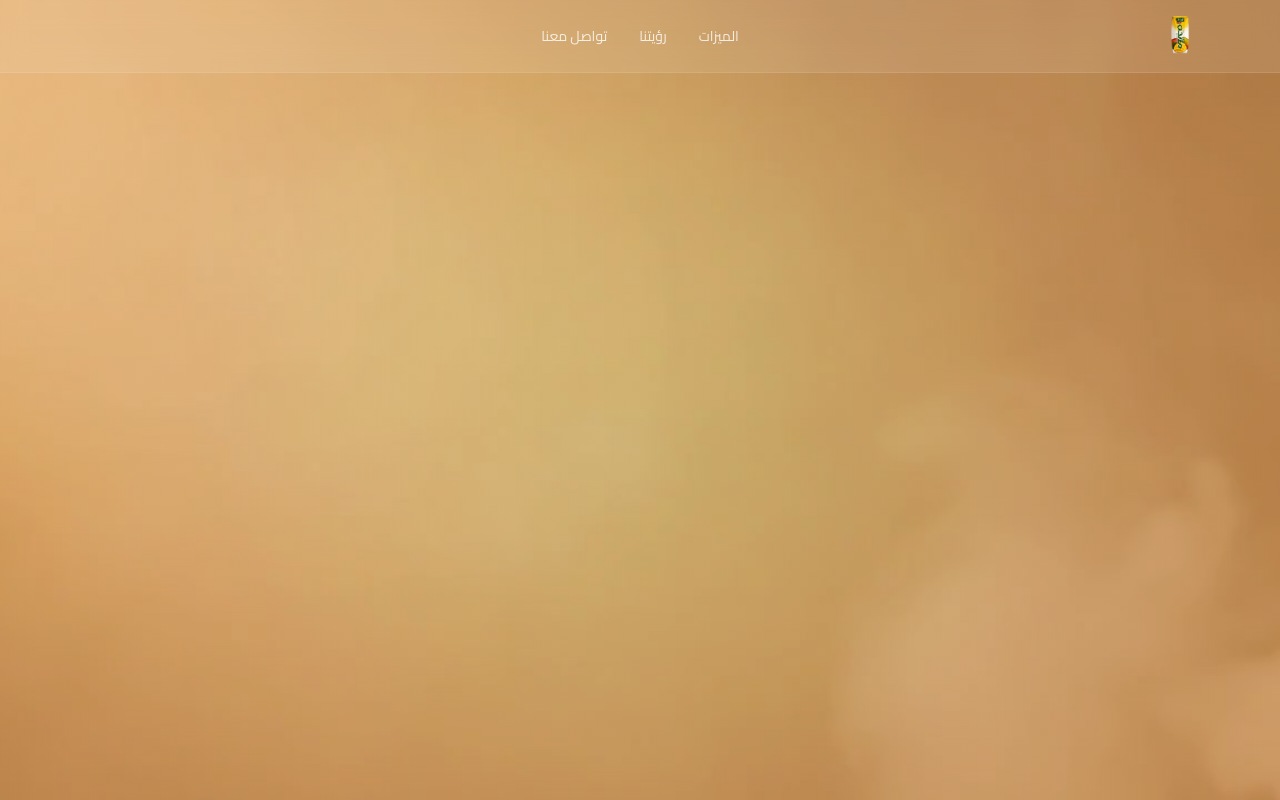
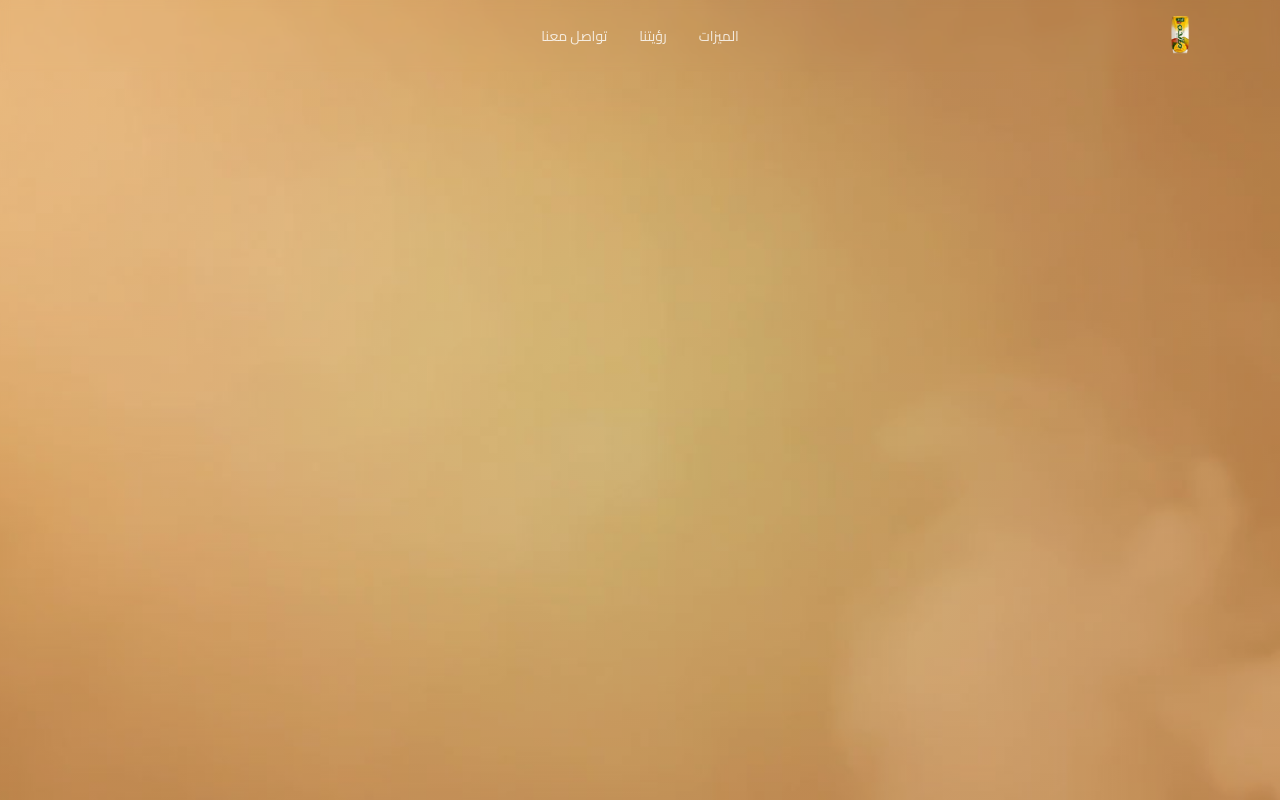
Before and after one commit to WWW-Alhnani-COM/Leader, a Next.js app: page / in a window 1280 px wide. Shown: the top 800 px of the page. Built offline with nearby package versions, Linux system fonts and the light colour scheme.

Commit message:
Update Navigation.tsx

```diff
--- a/components/Navigation.tsx
+++ b/components/Navigation.tsx
@@ -6,14 +6,14 @@ export default function Navigation() {
   const [isOpen, setIsOpen] = useState(false);
 
   return (
-    <nav className="fixed top-0 z-50 w-full bg-white/10 backdrop-blur-md border-b border-white/10 px-6 py-4">
+    <nav className="fixed top-0 z-50 w-full bg-transparent backdrop-blur-sm px-6 py-4">
       <div className="mx-auto flex max-w-6xl items-center justify-between">
         {/* Logo - حجم 10 */}
         <a href="#top" className="flex items-center">
           <img
             src="/logo.png"
             alt="ليدر"
-            className="h-10 w-auto"  // تم التغيير إلى h-10
+            className="h-10 w-auto"
           />
         </a>
 
```
